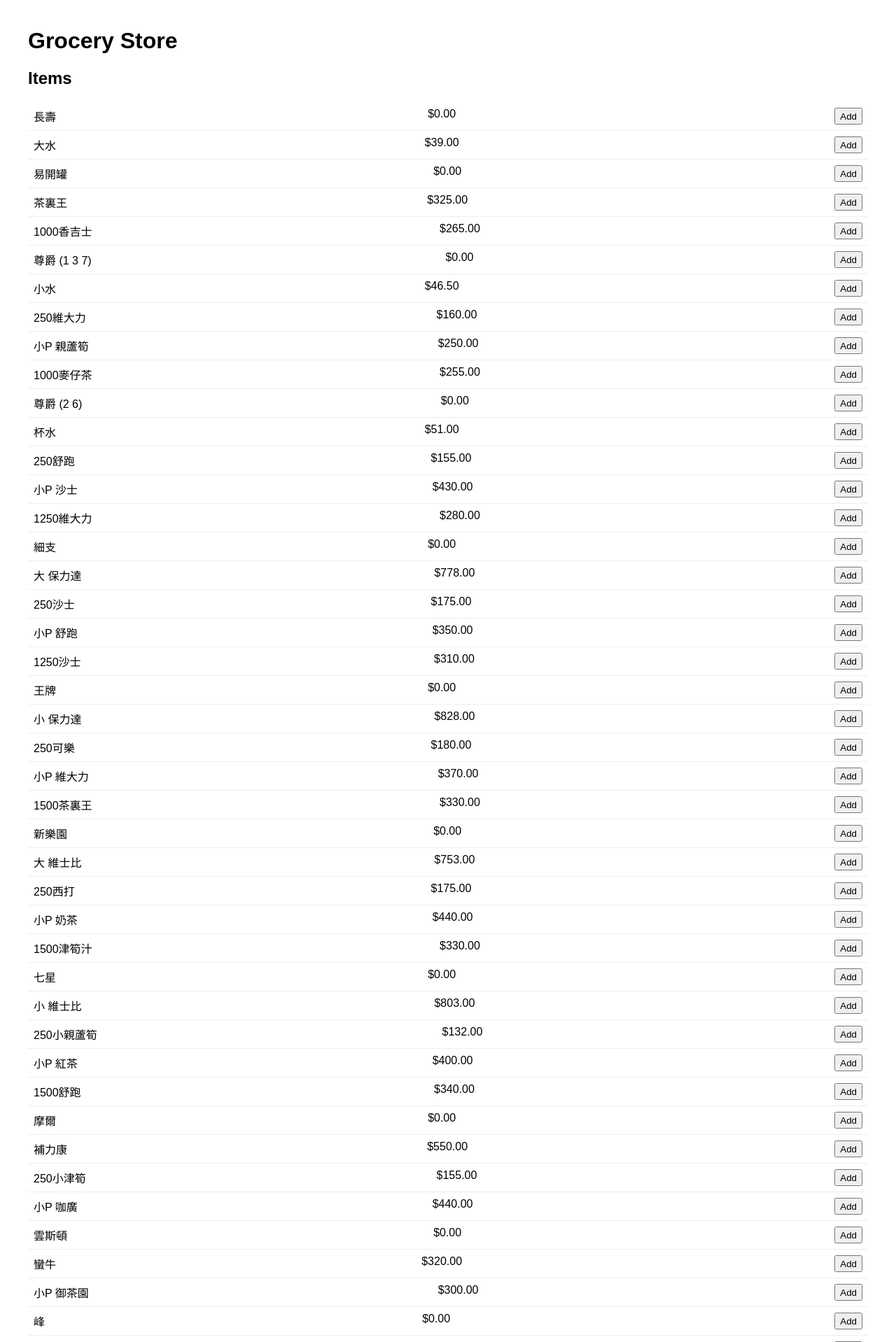
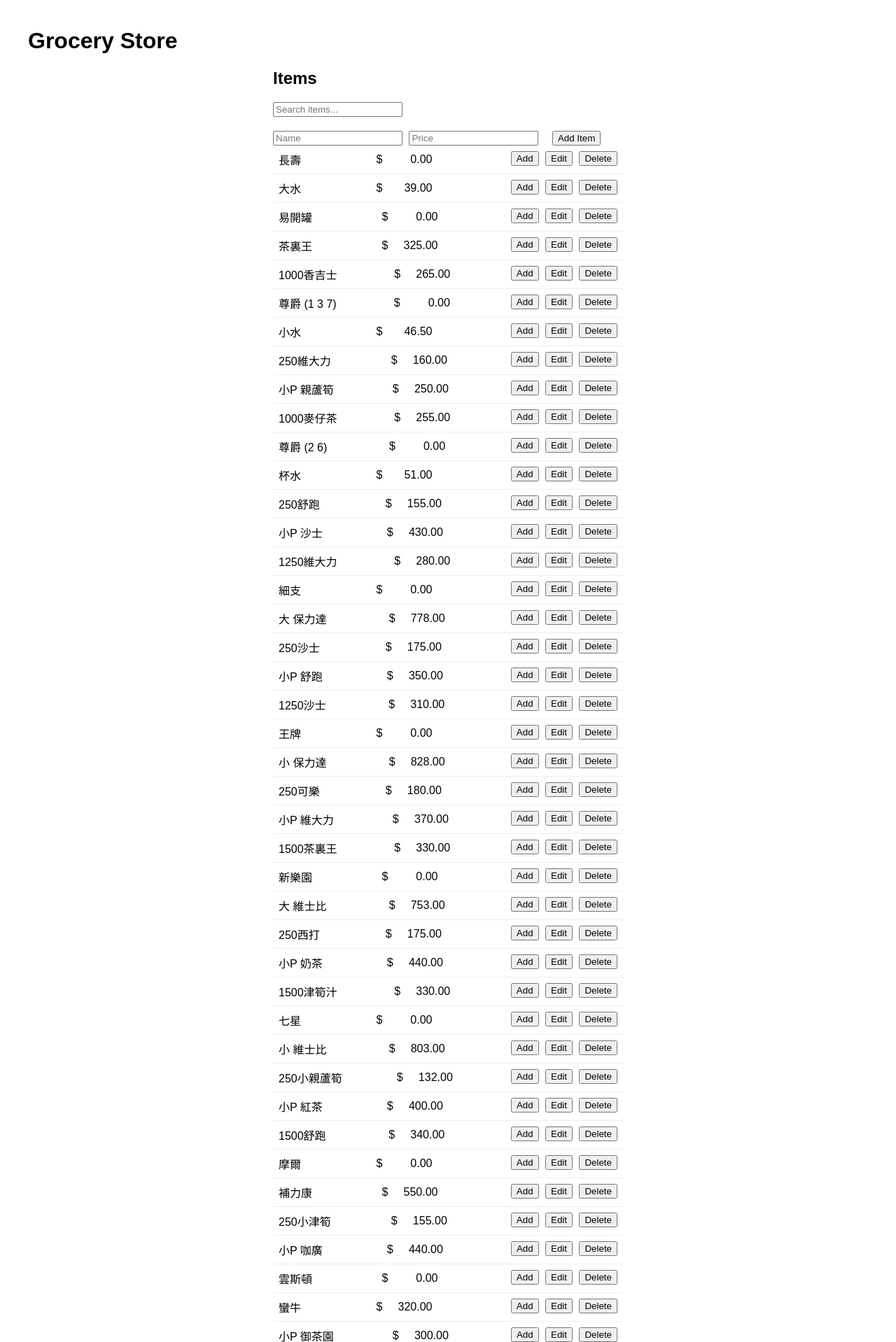
Before and after one commit to vincent0628/grocery_store, a Flask app: page / in a window 1280 px wide. Shown: the top 1918 px of the page at 70% size. Run offline with Flask 3, Linux system fonts and the light colour scheme.

Commit message:
update CRUD version

```diff
--- a/app.py
+++ b/app.py
@@ -1,17 +1,60 @@
-from flask import Flask, render_template, jsonify
+from flask import Flask, render_template, jsonify, request
 import json
+import os
 
 app = Flask(__name__)
+
+ITEMS_FILE = 'item_prices.json'
+
+def read_items():
+    if not os.path.exists(ITEMS_FILE):
+        return []
+    with open(ITEMS_FILE, encoding='utf-8') as f:
+        return json.load(f)
+
+def write_items(items):
+    with open(ITEMS_FILE, 'w', encoding='utf-8') as f:
+        json.dump(items, f, ensure_ascii=False, indent=2)
 
 @app.route('/')
 def index():
     return render_template('index.html')
 
-@app.route('/items')
-def items():
-    with open('item_prices.json', encoding='utf-8') as f:
-        data = json.load(f)
-    return jsonify(data)
+@app.route('/items', methods=['GET'])
+def get_items():
+    search = request.args.get('search', '').lower()
+    items = read_items()
+    if search:
+        items = [item for item in items if search in item['name'].lower()]
+    return jsonify(items)
+
+@app.route('/items', methods=['POST'])
+def add_item():
+    items = read_items()
+    data = request.json
+    items.append({'name': data['name'], 'price': float(data['price'])})
+    write_items(items)
+    return jsonify({'success': True})
+
+@app.route('/items/<int:item_id>', methods=['PUT'])
+def update_item(item_id):
+    items = read_items()
+    if 0 <= item_id < len(items):
+        data = request.json
+        items[item_id]['name'] = data['name']
+        items[item_id]['price'] = float(data['price'])
+        write_items(items)
+        return jsonify({'success': True})
+    return jsonify({'error': 'Item not found'}), 404
+
+@app.route('/items/<int:item_id>', methods=['DELETE'])
+def delete_item(item_id):
+    items = read_items()
+    if 0 <= item_id < len(items):
+        items.pop(item_id)
+        write_items(items)
+        return jsonify({'success': True})
+    return jsonify({'error': 'Item not found'}), 404
 
 if __name__ == '__main__':
     app.run(host='0.0.0.0', port=5000, debug=True)
--- /dev/null
+++ b/static/style.css
@@ -0,0 +1,30 @@
+body { font-family: Arial, sans-serif; margin: 40px; }
+.item-list, .cart-list { margin-bottom: 30px; }
+.item, .cart-item { display: flex; justify-content: space-between; padding: 8px; border-bottom: 1px solid #eee; }
+button { margin-left: 10px; }
+.cart-summary { font-weight: bold; }
+.narrow-column {
+    max-width: 500px;
+    margin: 0 auto;
+    width: 100%;
+}
+.item-actions button { margin-left: 5px; }
+.search-bar { margin-bottom: 20px; }
+.form-inline input { margin-right: 5px; }
+.price-cell {
+    display: flex;
+    align-items: center;
+    justify-content: flex-end;
+    min-width: 80px;
+}
+.price-dollar {
+    display: inline-block;
+    width: 18px;
+    text-align: left;
+    margin-right: 4px;
+}
+.price-value {
+    text-align: right;
+    flex: 1;
+    min-width: 50px;
+}
--- a/templates/index.html
+++ b/templates/index.html
@@ -3,18 +3,21 @@
 <head>
     <meta charset="UTF-8">
     <title>Grocery Store</title>
-    <style>
-        body { font-family: Arial, sans-serif; margin: 40px; }
-        .item-list, .cart-list { margin-bottom: 30px; }
-        .item, .cart-item { display: flex; justify-content: space-between; padding: 8px; border-bottom: 1px solid #eee; }
-        button { margin-left: 10px; }
-        .cart-summary { font-weight: bold; }
-    </style>
+    <link rel="stylesheet" href="/static/style.css">
 </head>
 <body>
     <h1>Grocery Store</h1>
+    <div class="narrow-column">
         <div>
             <h2>Items</h2>
+            <div class="search-bar">
+                <input type="text" id="searchInput" placeholder="Search items..." oninput="searchItems()">
+            </div>
+            <form id="addForm" class="form-inline" onsubmit="addItem(event)">
+                <input type="text" id="addName" placeholder="Name" required>
+                <input type="number" id="addPrice" placeholder="Price" step="0.01" required>
+                <button type="submit">Add Item</button>
+            </form>
             <div id="items" class="item-list"></div>
         </div>
         <div>
@@ -22,9 +25,22 @@
             <div id="cart" class="cart-list"></div>
             <div class="cart-summary">Total: $<span id="total">0.00</span></div>
         </div>
+    </div>
     <script>
         let items = [];
         let cart = {};
+        let editingIdx = null;
+
+        function fetchItems(search = '') {
+            let url = '/items';
+            if (search) url += '?search=' + encodeURIComponent(search);
+            fetch(url)
+                .then(res => res.json())
+                .then(data => {
+                    items = data;
+                    renderItems();
+                });
+        }
 
         function renderItems() {
             const itemsDiv = document.getElementById('items');
@@ -32,11 +48,29 @@
             items.forEach((item, idx) => {
                 const div = document.createElement('div');
                 div.className = 'item';
+                if (editingIdx === idx) {
+                    div.innerHTML = `
+                        <input type="text" id="editName${idx}" value="${item.name}">
+                        <input type="number" id="editPrice${idx}" value="${item.price}" step="0.01">
+                        <div class="item-actions">
+                            <button onclick="saveEdit(${idx})">Save</button>
+                            <button onclick="cancelEdit()">Cancel</button>
+                        </div>
+                    `;
+                } else {
                     div.innerHTML = `
                         <span>${item.name}</span>
-                    <span>$${item.price.toFixed(2)}</span>
+                        <span class="price-cell">
+                            <span class="price-dollar">$</span>
+                            <span class="price-value">${item.price.toFixed(2)}</span>
+                        </span>
+                        <div class="item-actions">
                             <button onclick="addToCart(${idx})">Add</button>
+                            <button onclick="editItem(${idx})">Edit</button>
+                            <button onclick="deleteItem(${idx})">Delete</button>
+                        </div>
                     `;
+                }
                 itemsDiv.appendChild(div);
             });
         }
@@ -74,12 +108,57 @@
             }
         }
 
-        fetch('/items')
-            .then(res => res.json())
-            .then(data => {
-                items = data;
+        function addItem(event) {
+            event.preventDefault();
+            const name = document.getElementById('addName').value.trim();
+            const price = parseFloat(document.getElementById('addPrice').value);
+            if (!name || isNaN(price)) return;
+            fetch('/items', {
+                method: 'POST',
+                headers: { 'Content-Type': 'application/json' },
+                body: JSON.stringify({ name, price })
+            }).then(() => {
+                document.getElementById('addForm').reset();
+                fetchItems(document.getElementById('searchInput').value);
+            });
+        }
+
+        function editItem(idx) {
+            editingIdx = idx;
             renderItems();
+        }
+
+        function saveEdit(idx) {
+            const name = document.getElementById('editName' + idx).value.trim();
+            const price = parseFloat(document.getElementById('editPrice' + idx).value);
+            if (!name || isNaN(price)) return;
+            fetch('/items/' + idx, {
+                method: 'PUT',
+                headers: { 'Content-Type': 'application/json' },
+                body: JSON.stringify({ name, price })
+            }).then(() => {
+                editingIdx = null;
+                fetchItems(document.getElementById('searchInput').value);
             });
+        }
+
+        function cancelEdit() {
+            editingIdx = null;
+            renderItems();
+        }
+
+        function deleteItem(idx) {
+            if (!confirm('Delete this item?')) return;
+            fetch('/items/' + idx, { method: 'DELETE' })
+                .then(() => fetchItems(document.getElementById('searchInput').value));
+        }
+
+        function searchItems() {
+            const search = document.getElementById('searchInput').value;
+            fetchItems(search);
+        }
+
+        // Initial load
+        fetchItems();
     </script>
 </body>
-</html>
```
Lines whose indentation alone changed are shown as unchanged.
